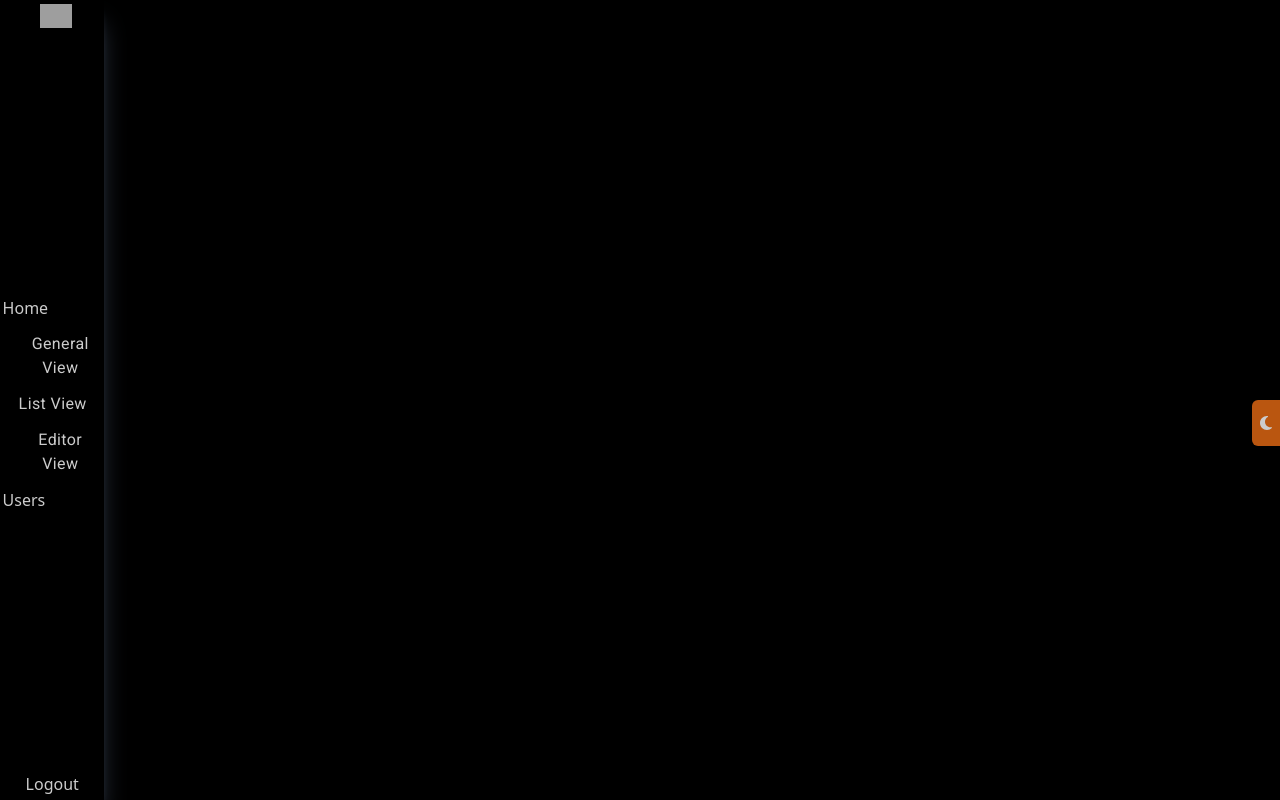
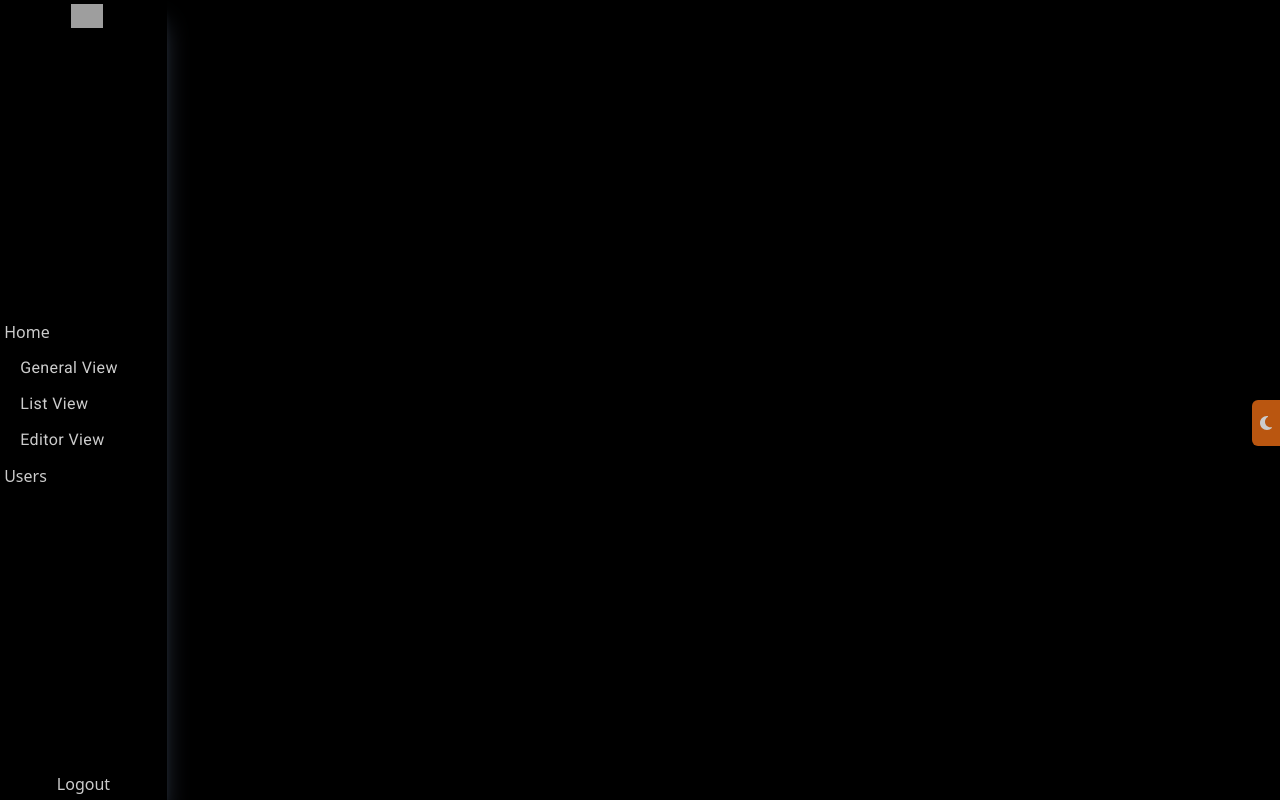
Before and after one commit to Q-T5/aoms-frontend, a Vue app: page /dashboard in a window 1280 px wide. Built offline with nearby package versions, Linux system fonts and the light colour scheme; grey boxes are pictures that could not be loaded.

Commit message:
Changed width occupied by the sidebar

```diff
--- a/src/views/Dashboard.vue
+++ b/src/views/Dashboard.vue
@@ -1,6 +1,6 @@
 <template>
   <div class="flex">
-    <dashboard-sidebar class="relative left-0" />
+    <dashboard-sidebar class="w-[15%]" />
     <dashboard-main-panel />
   </div>
 </template>
```
